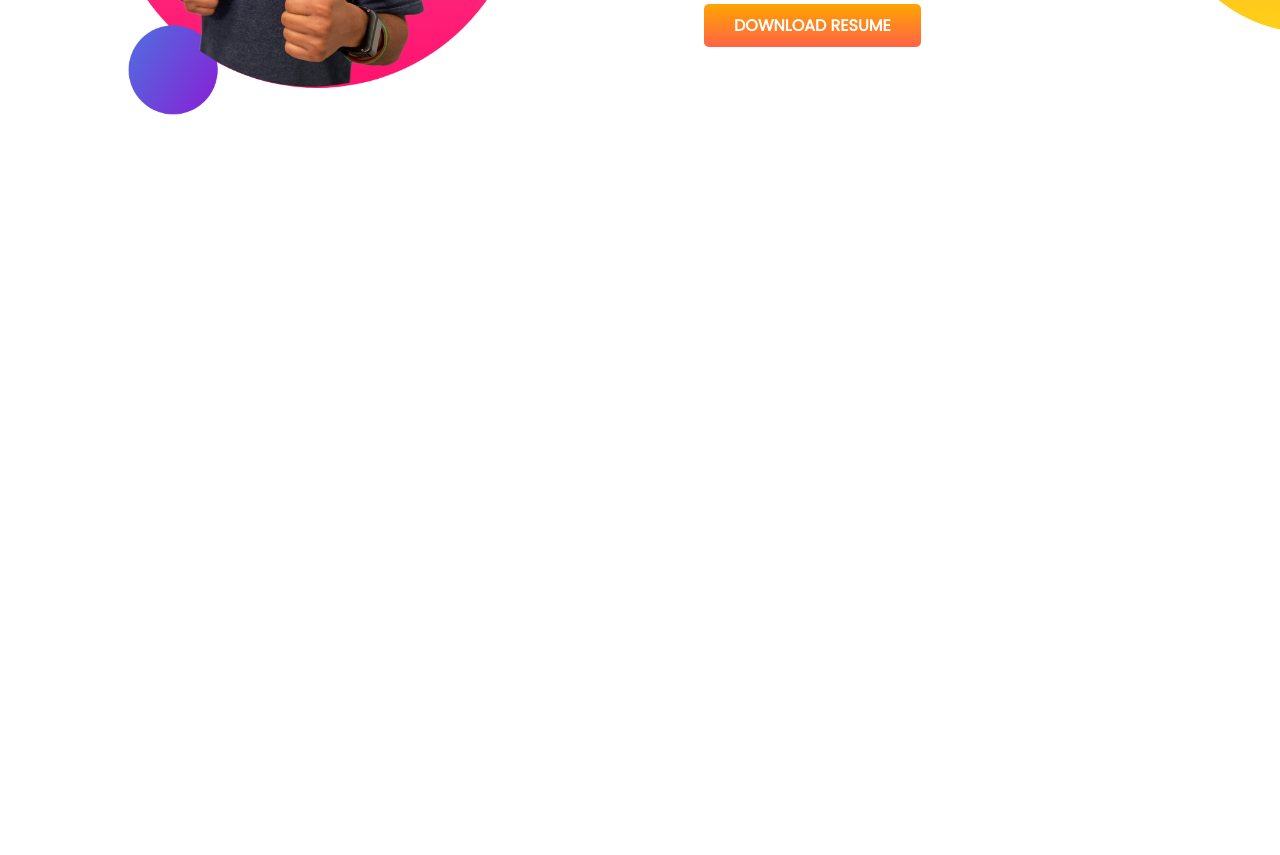
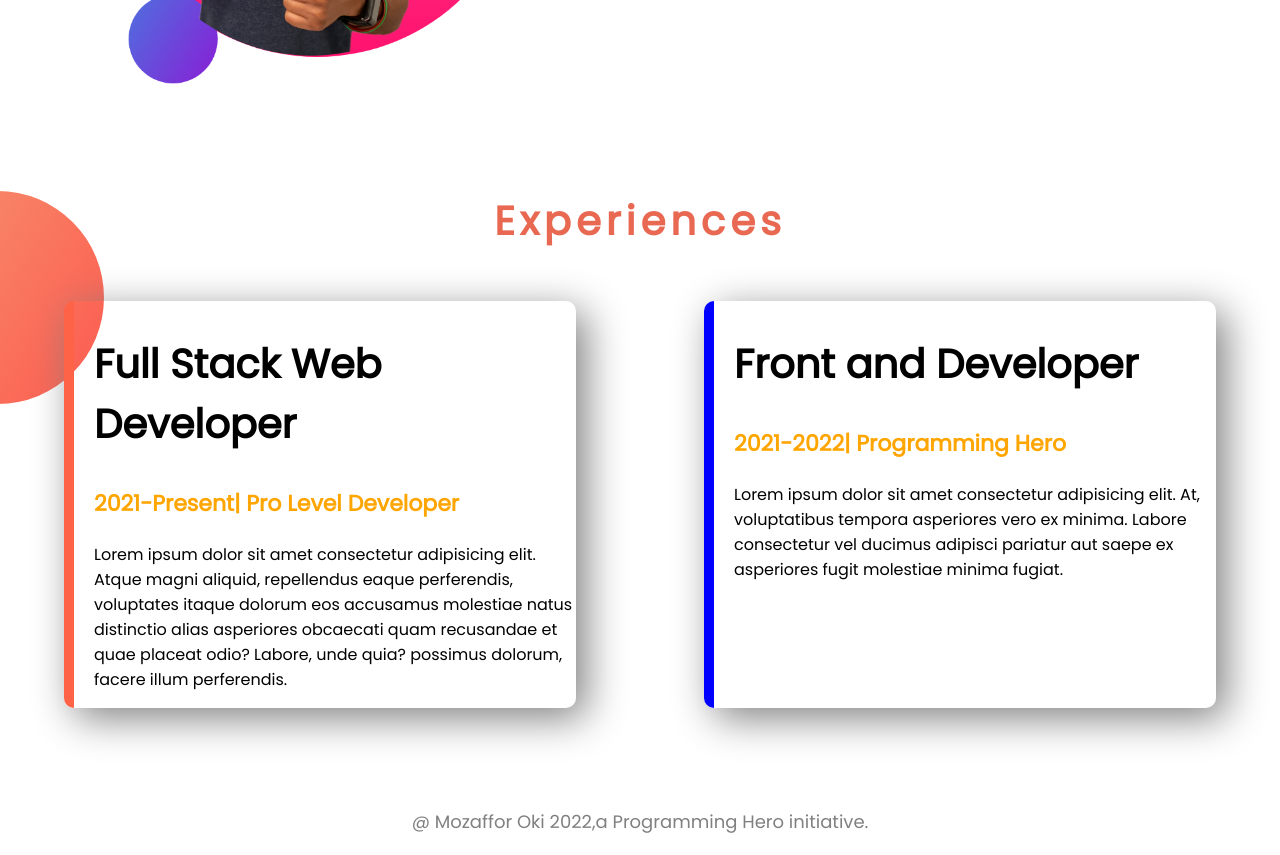
Before and after one commit to MozafforOki/developer-portfolio, a plain HTML site: page index.html in a window 1280 px wide. Shown: the part 998-1853 px from the top of the page. Before the commit the page ends 1220 px from the top, so only its background shows below. Drawn offline with Linux system fonts and the light colour scheme.

Commit message:
experiences-section and footer added

```diff
--- a/css/style.css
+++ b/css/style.css
@@ -26,7 +26,10 @@ h1{
     font-size: 40px;
     font-weight: 700;
 }
-h5{
+h2{
+    font-size: 40px;
+}
+h3{
     font-size: 22px;
 }
 .orange-color{
@@ -47,3 +50,37 @@ h5{
     background-repeat: no-repeat;
     background-position: right;
 }
+
+.experiences-section{
+    background-image: url(/images/exp-bg.png);
+    background-repeat: no-repeat;
+}
+.experiences-item{
+    width: 40%;
+    margin-left: 5%;
+    margin-right: 5%;
+    box-shadow: 10px 10px 40px gray;
+    padding-left: 20px;
+    border-radius: 10px;
+
+}
+#full-stack-web-developer{
+    border-left: 10px solid tomato;
+}
+#front-and-developer{
+    border-left: 10px solid blue;
+}
+.text-center{
+    text-align: center;
+    margin-bottom: 50px;
+    color: rgb(233, 104, 82);
+    letter-spacing: 5px;
+}
+
+footer{
+    text-align: center;
+    font-size: 18px;
+    margin-bottom: 20px;
+    font-weight: 400;
+    color: grey;
+}
--- a/index.html
+++ b/index.html
@@ -37,5 +37,22 @@
 
         </div>
     </section>
+    <section class="experiences-section">
+        <h1 class="text-center">Experiences</h1>
+        <div class="flexiable-container">
+            <div class="experiences-item" id="full-stack-web-developer">
+                <h2>Full Stack Web Developer </h2>
+                <h3 class="orange-color">2021-Present| Pro Level Developer</h3>
+                <p>Lorem ipsum dolor sit amet consectetur adipisicing elit. Atque magni aliquid, repellendus eaque perferendis, voluptates itaque dolorum eos accusamus molestiae natus distinctio alias asperiores obcaecati quam recusandae et quae placeat odio? Labore, unde quia? possimus dolorum, facere illum perferendis.</p>
+
+            </div>
+            <div class="experiences-item" id="front-and-developer">
+                <h2>Front and Developer </h2>
+                <h3 class="orange-color">2021-2022| Programming Hero</h3>
+                <p>Lorem ipsum dolor sit amet consectetur adipisicing elit. At, voluptatibus tempora asperiores vero ex minima. Labore consectetur vel ducimus adipisci pariatur aut saepe ex asperiores fugit molestiae minima fugiat.</p>
+            </div>
+        </div>
+    </section>
 </body>
+<footer>@ Mozaffor Oki 2022,a Programming Hero initiative.</footer>
 </html>
```
